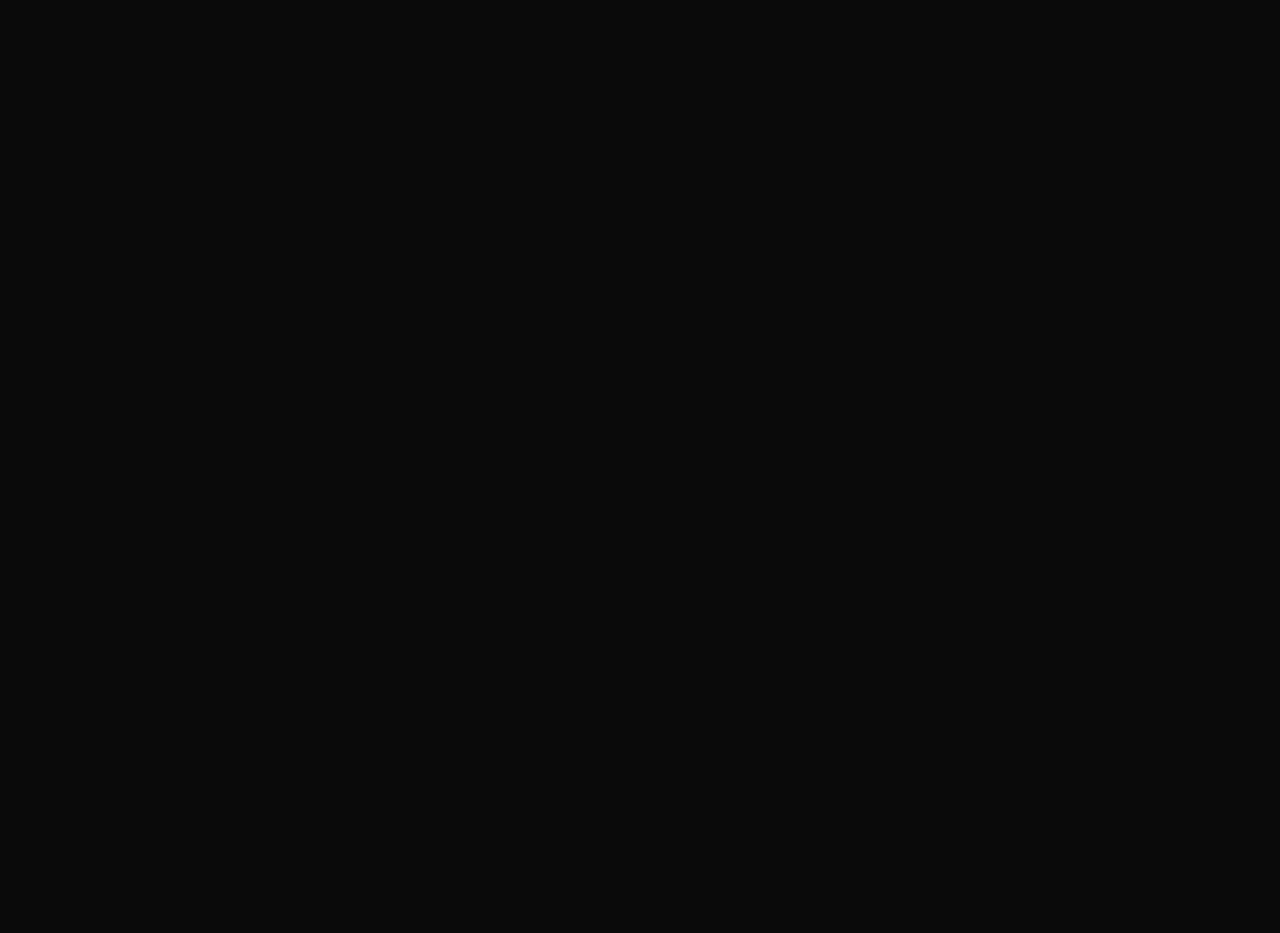
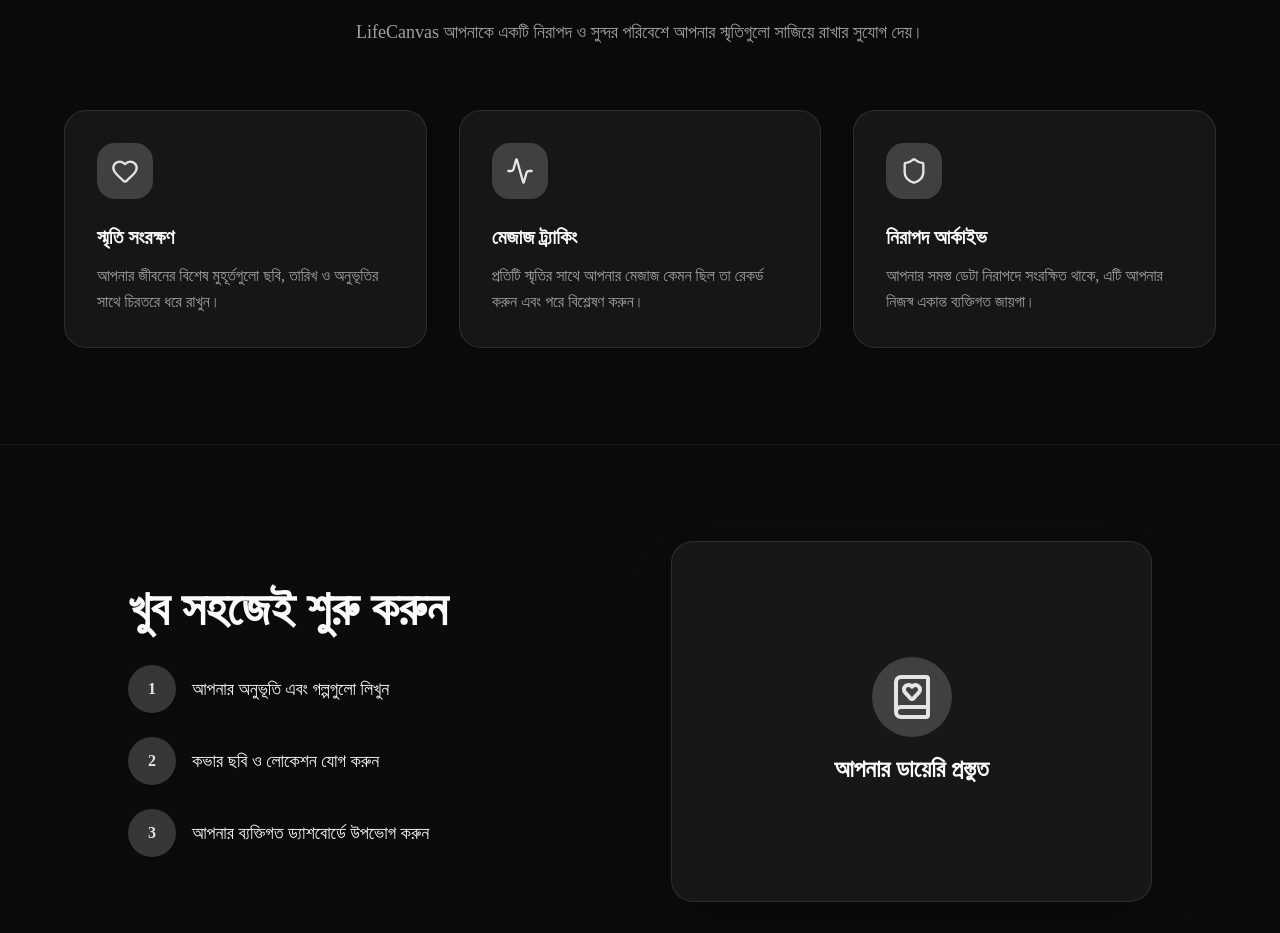
Before and after one commit to sakhawat236hossain/lifecanvas, a Next.js app: page / in a window 1280 px wide. Shown: the part 999-1932 px from the top of the page. Before the commit the page ends 857 px from the top, so only its background shows below. Built offline with nearby package versions, Linux system fonts and the light colour scheme; a web font is replaced by a local one.

Commit message:
feat: add features, how it works, and footer sections to landing page

```diff
--- a/app/page.tsx
+++ b/app/page.tsx
@@ -3,7 +3,7 @@
 import { motion } from "framer-motion";
 import Link from "next/link";
 import Image from "next/image";
-import { ArrowRight, Sparkles, Image as ImageIcon, BookHeart, Calendar } from "lucide-react";
+import { ArrowRight, Sparkles, Image as ImageIcon, BookHeart, Calendar, Shield, Activity, Heart, PenTool, CheckCircle } from "lucide-react";
 import { Button } from "@/components/ui/button";
 
 export default function LandingPage() {
@@ -81,6 +81,105 @@
           </motion.div>
         </div>
       </section>
+
+      {/* Features Section */}
+      <section className="py-24 px-4 bg-background relative">
+        <div className="container mx-auto max-w-6xl">
+          <div className="text-center mb-16">
+            <h2 className="text-3xl md:text-5xl font-playfair font-bold mb-4">আপনার জীবনের প্রতিটি অধ্যায়</h2>
+            <p className="text-muted-foreground text-lg max-w-2xl mx-auto">
+              LifeCanvas আপনাকে একটি নিরাপদ ও সুন্দর পরিবেশে আপনার স্মৃতিগুলো সাজিয়ে রাখার সুযোগ দেয়।
+            </p>
+          </div>
+
+          <div className="grid md:grid-cols-3 gap-8">
+            {[
+              {
+                icon: Heart,
+                title: "স্মৃতি সংরক্ষণ",
+                desc: "আপনার জীবনের বিশেষ মুহূর্তগুলো ছবি, তারিখ ও অনুভূতির সাথে চিরতরে ধরে রাখুন।"
+              },
+              {
+                icon: Activity,
+                title: "মেজাজ ট্র্যাকিং",
+                desc: "প্রতিটি স্মৃতির সাথে আপনার মেজাজ কেমন ছিল তা রেকর্ড করুন এবং পরে বিশ্লেষণ করুন।"
+              },
+              {
+                icon: Shield,
+                title: "নিরাপদ আর্কাইভ",
+                desc: "আপনার সমস্ত ডেটা নিরাপদে সংরক্ষিত থাকে, এটি আপনার নিজস্ব একান্ত ব্যক্তিগত জায়গা।"
+              }
+            ].map((feature, idx) => (
+              <motion.div
+                key={idx}
+                initial={{ opacity: 0, y: 20 }}
+                whileInView={{ opacity: 1, y: 0 }}
+                viewport={{ once: true }}
+                transition={{ duration: 0.5, delay: idx * 0.2 }}
+                className="p-8 rounded-3xl bg-white/5 border border-white/10 hover:bg-white/10 transition-colors"
+              >
+                <div className="w-14 h-14 rounded-2xl bg-primary/20 flex items-center justify-center mb-6">
+                  <feature.icon className="h-7 w-7 text-primary" />
+                </div>
+                <h3 className="text-xl font-bold font-playfair mb-3">{feature.title}</h3>
+                <p className="text-muted-foreground leading-relaxed">{feature.desc}</p>
+              </motion.div>
+            ))}
+          </div>
+        </div>
+      </section>
+
+      {/* How it Works Section */}
+      <section className="py-24 px-4 bg-secondary/5 relative border-t border-white/5">
+        <div className="container mx-auto max-w-5xl">
+          <div className="flex flex-col md:flex-row items-center gap-16">
+            <motion.div
+              initial={{ opacity: 0, x: -30 }}
+              whileInView={{ opacity: 1, x: 0 }}
+              viewport={{ once: true }}
+              className="flex-1 space-y-8"
+            >
+              <h2 className="text-3xl md:text-5xl font-playfair font-bold">খুব সহজেই শুরু করুন</h2>
+              <div className="space-y-6">
+                {[
+                  { icon: PenTool, text: "আপনার অনুভূতি এবং গল্পগুলো লিখুন" },
+                  { icon: ImageIcon, text: "কভার ছবি ও লোকেশন যোগ করুন" },
+                  { icon: CheckCircle, text: "আপনার ব্যক্তিগত ড্যাশবোর্ডে উপভোগ করুন" }
+                ].map((step, idx) => (
+                  <div key={idx} className="flex items-center gap-4">
+                    <div className="flex-shrink-0 w-12 h-12 rounded-full bg-primary/20 flex items-center justify-center text-primary font-bold">
+                      {idx + 1}
+                    </div>
+                    <p className="text-lg font-medium">{step.text}</p>
+                  </div>
+                ))}
+              </div>
+            </motion.div>
+
+            <motion.div
+              initial={{ opacity: 0, scale: 0.9 }}
+              whileInView={{ opacity: 1, scale: 1 }}
+              viewport={{ once: true }}
+              className="flex-1 w-full aspect-square md:aspect-[4/3] rounded-3xl overflow-hidden border border-white/10 shadow-2xl relative bg-card flex items-center justify-center"
+            >
+               <div className="text-center space-y-4">
+                 <div className="inline-flex p-4 rounded-full bg-primary/20 text-primary">
+                   <BookHeart className="h-12 w-12" />
+                 </div>
+                 <h3 className="text-2xl font-playfair font-bold">আপনার ডায়েরি প্রস্তুত</h3>
+               </div>
+            </motion.div>
+          </div>
+        </div>
+      </section>
+
+      {/* Footer */}
+      <footer className="border-t border-white/10 bg-background py-12 px-4 text-center">
+        <p className="text-muted-foreground font-playfair text-xl mb-4">LifeCanvas</p>
+        <p className="text-sm text-muted-foreground/60">
+          © {new Date().getFullYear()} LifeCanvas. All rights reserved.
+        </p>
+      </footer>
     </div>
   );
 }
```
